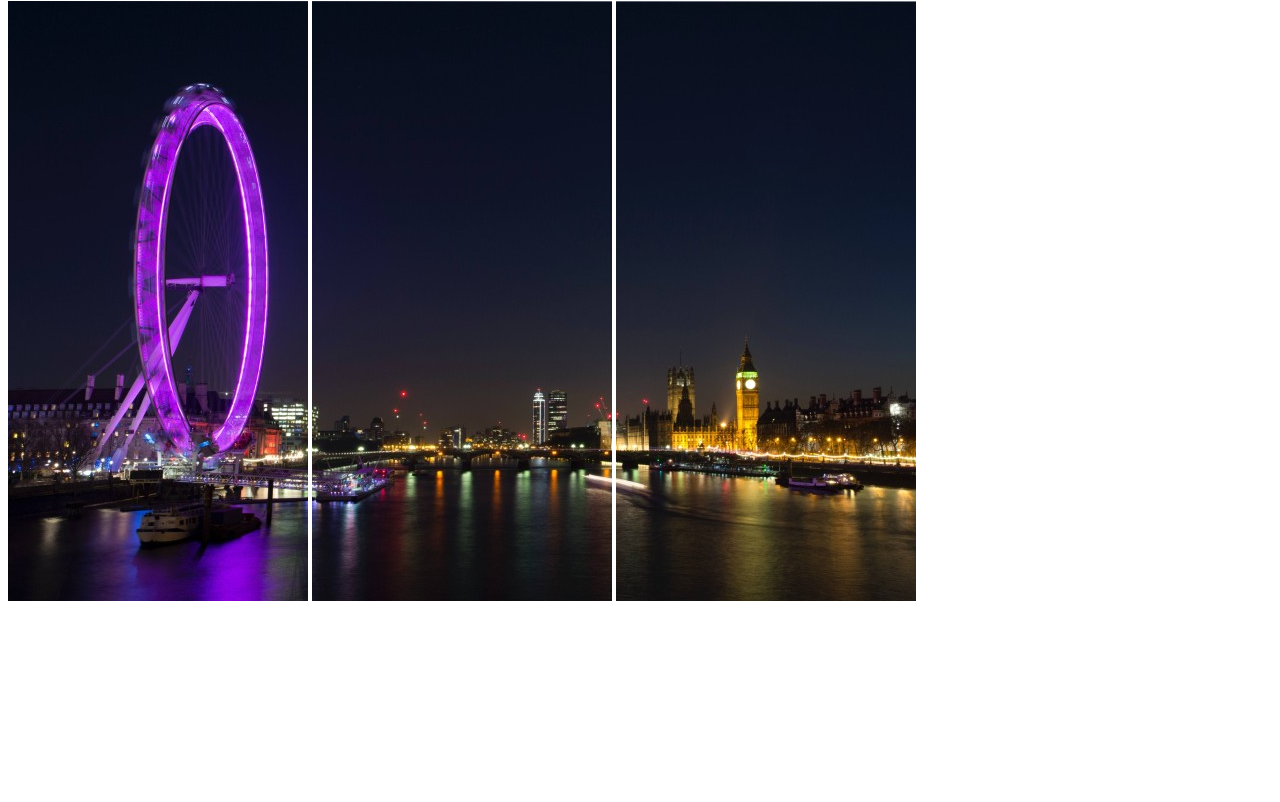
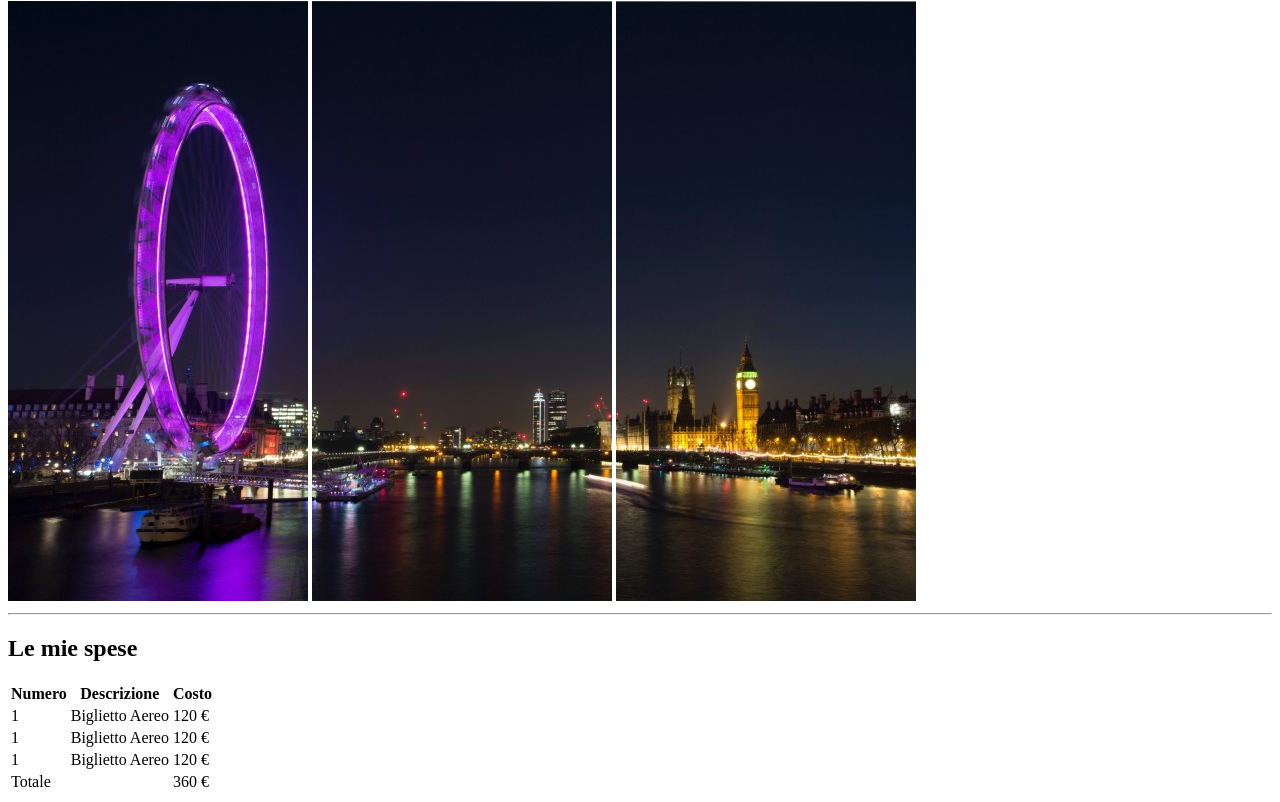
Before and after one commit to FedericoBellezza/html-london-trip, a plain HTML site: page index.html in a window 1280 px wide. Shown: the part 79-881 px from the top of the page. Before the commit the page ends 800 px from the top, so only its background shows below. Drawn offline with Linux system fonts and the light colour scheme.

Commit message:
add expenses section

```diff
--- a/index.html
+++ b/index.html
@@ -9,7 +9,7 @@
 
 <body>
 
-    <!-- header -->
+    <!-- header section -->
     <header>
         <h1>Il mio Viaggio a Londra</h1>
         <div>
@@ -19,6 +19,53 @@
         </div>
     </header>
 
+    <hr>
+
+    <!-- "le mie spese" section -->
+    <main>
+        <h2>Le mie spese</h2>
+        <table>
+
+            <!-- table head -->
+            <thead>
+                <tr>
+                    <th>Numero</th>
+                    <th>Descrizione</th>
+                    <th>Costo</th>
+                </tr>
+            </thead>
+
+            <!-- table body -->
+            <tbody>
+                <tr>
+                    <td>1 </td>
+                    <td>Biglietto Aereo</td>
+                    <td>120 &euro;</td>
+                </tr>
+                <tr>
+                    <td>1 </td>
+                    <td>Biglietto Aereo</td>
+                    <td>120 &euro;</td>
+                </tr>
+                <tr>
+                    <td>1 </td>
+                    <td>Biglietto Aereo</td>
+                    <td>120 &euro;</td>
+                </tr>
+            </tbody>
+
+            <!-- table foot -->
+            <tfoot>
+                <tr>
+                    <td>Totale </td>
+                    <td></td>
+                    <td>360 &euro;</td>
+                </tr>
+            </tfoot>
+
+        </table>
+    </main>
+
 </body>
 
 </html>
```
